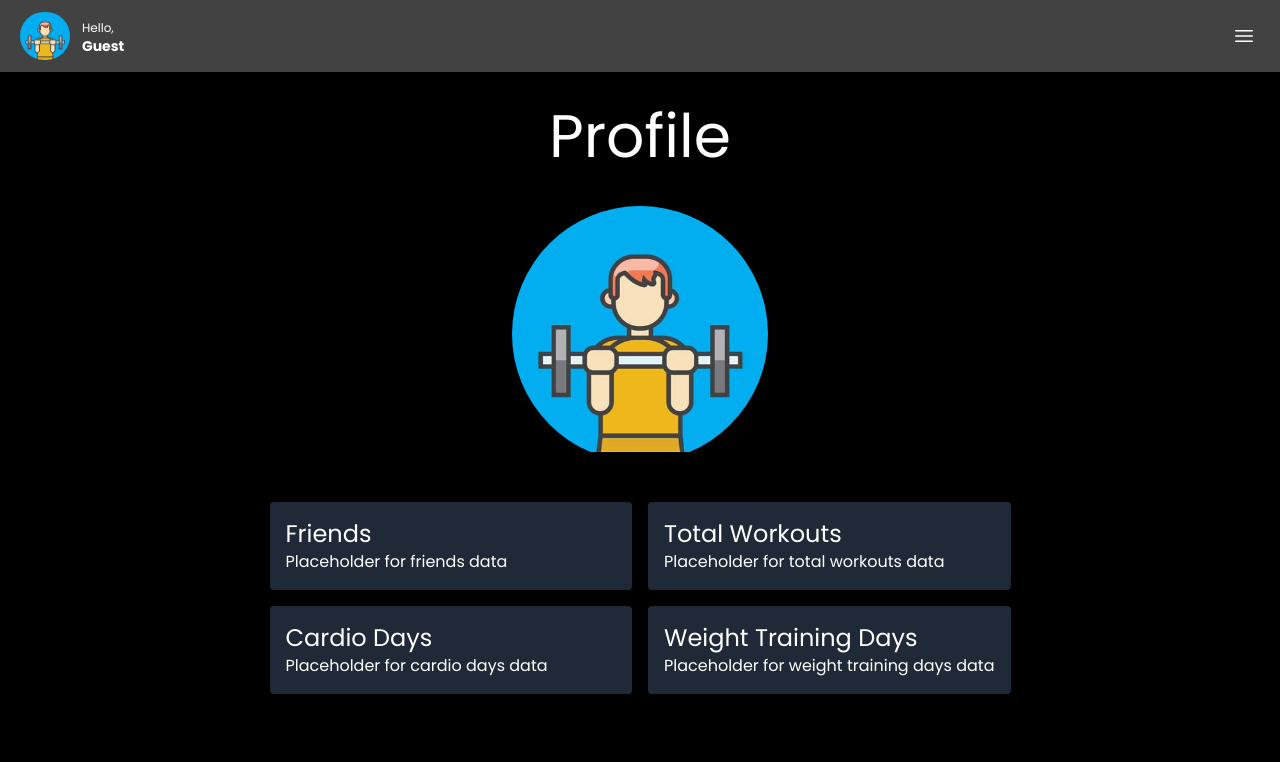
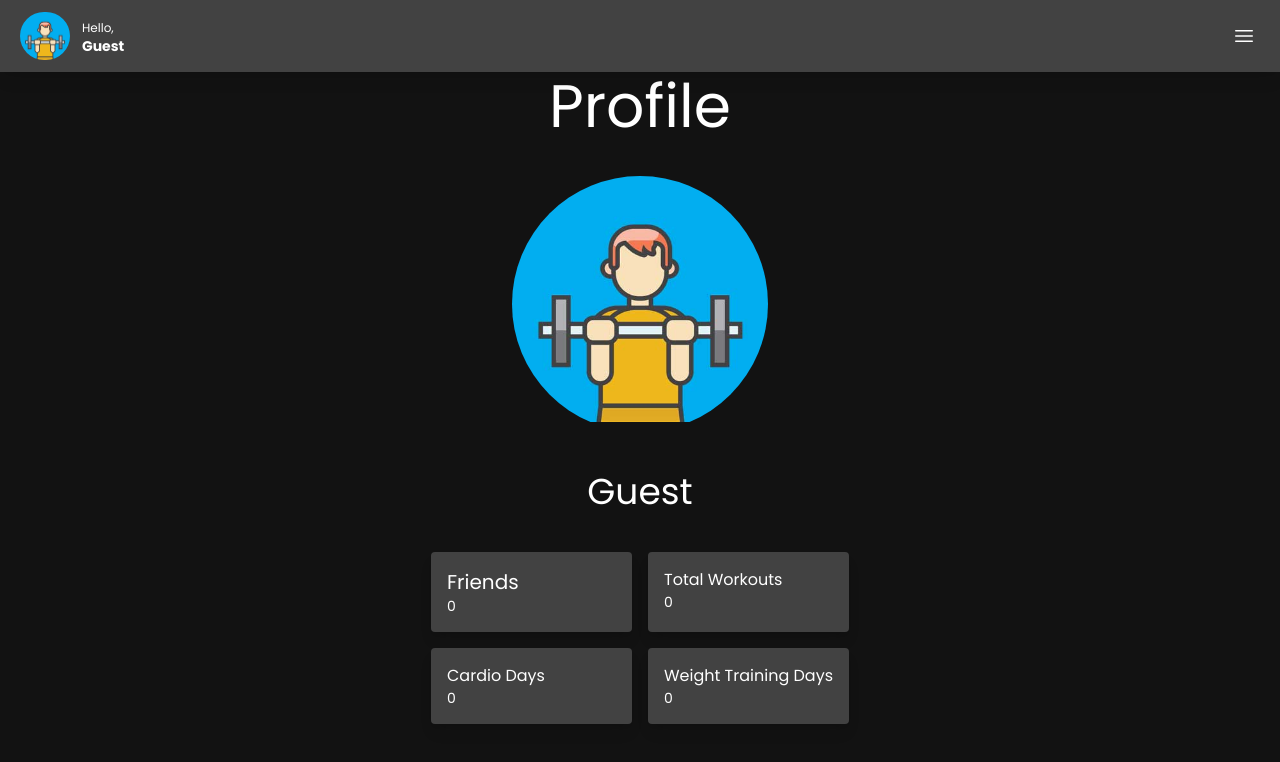
Before and after one commit to kevin7391s/shock_fitness, a Next.js app: page /profile in a window 1280 px wide. Shown: the top 762 px of the page. Built offline with nearby package versions, Linux system fonts and the light colour scheme; no server answers.

Commit message:
added username data
-> accepts username and displays

-> changed text size so not taking up too much of screen

-> changed background color and data box color

```diff
--- a/src/pages/profile.tsx
+++ b/src/pages/profile.tsx
@@ -1,31 +1,64 @@
-import React from "react";
+import React, { useEffect, useState } from "react";
+import { onAuthStateChanged } from "firebase/auth";
+import { auth } from "../lib/firebase";
 import NavBar from "@/components/navbar";
 
 function Profile() {
+  const [username, setUsername] = useState("");
+
+  useEffect(() => {
+    const unsubscribe = onAuthStateChanged(auth, (user) => {
+      if (user) {
+        setUsername(user.displayName || "User");
+      } else {
+        setUsername("Guest");
+      }
+    });
+    return () => {
+      unsubscribe();
+    };
+  }, []);
+
   return (
-    <div className="bg-black min-h-screen text-white">
+    <div
+      className="bg-black min-h-screen text-white"
+      style={{ backgroundColor: "#121212" }}
+    >
       <NavBar />
       <div className="flex flex-col items-center justify-center min-h-screen">
         <h1 className="text-6xl mb-10">Profile</h1>
         <div className="rounded-full h-64 w-64 overflow-hidden mb-10">
           <img src="/images/exerciseMan.jpg" alt="Profile picture" />
         </div>
+        <h2 className="text-4xl mb-10">{username}</h2>
         <div className="grid grid-cols-2 gap-4">
-          <div className="p-4 bg-gray-800 rounded shadow-lg">
-            <h2 className="text-2xl">Friends</h2>
-            <p>Placeholder for friends data</p>
+          <div
+            className="p-4 bg-gray-800 rounded shadow-lg"
+            style={{ backgroundColor: "#424242" }}
+          >
+            <h2 className="text-xl">Friends</h2>
+            <p className="text-sm">0</p>
           </div>
-          <div className="p-4 bg-gray-800 rounded shadow-lg">
-            <h2 className="text-2xl">Total Workouts</h2>
-            <p>Placeholder for total workouts data</p>
+          <div
+            className="p-4 bg-gray-800 rounded shadow-lg "
+            style={{ backgroundColor: "#424242" }}
+          >
+            <h2 className="text-l">Total Workouts</h2>
+            <p className="text-sm">0</p>
           </div>
-          <div className="p-4 bg-gray-800 rounded shadow-lg">
-            <h2 className="text-2xl">Cardio Days</h2>
-            <p>Placeholder for cardio days data</p>
+          <div
+            className="p-4 bg-gray-800 rounded shadow-lg"
+            style={{ backgroundColor: "#424242" }}
+          >
+            <h2 className="text-l">Cardio Days</h2>
+            <p className="text-sm">0</p>
           </div>
-          <div className="p-4 bg-gray-800 rounded shadow-lg">
-            <h2 className="text-2xl">Weight Training Days</h2>
-            <p>Placeholder for weight training days data</p>
+          <div
+            className="p-4 bg-gray-800 rounded shadow-lg"
+            style={{ backgroundColor: "#424242" }}
+          >
+            <h2 className="text-l">Weight Training Days</h2>
+            <p className="text-sm">0</p>
           </div>
         </div>
       </div>
```
